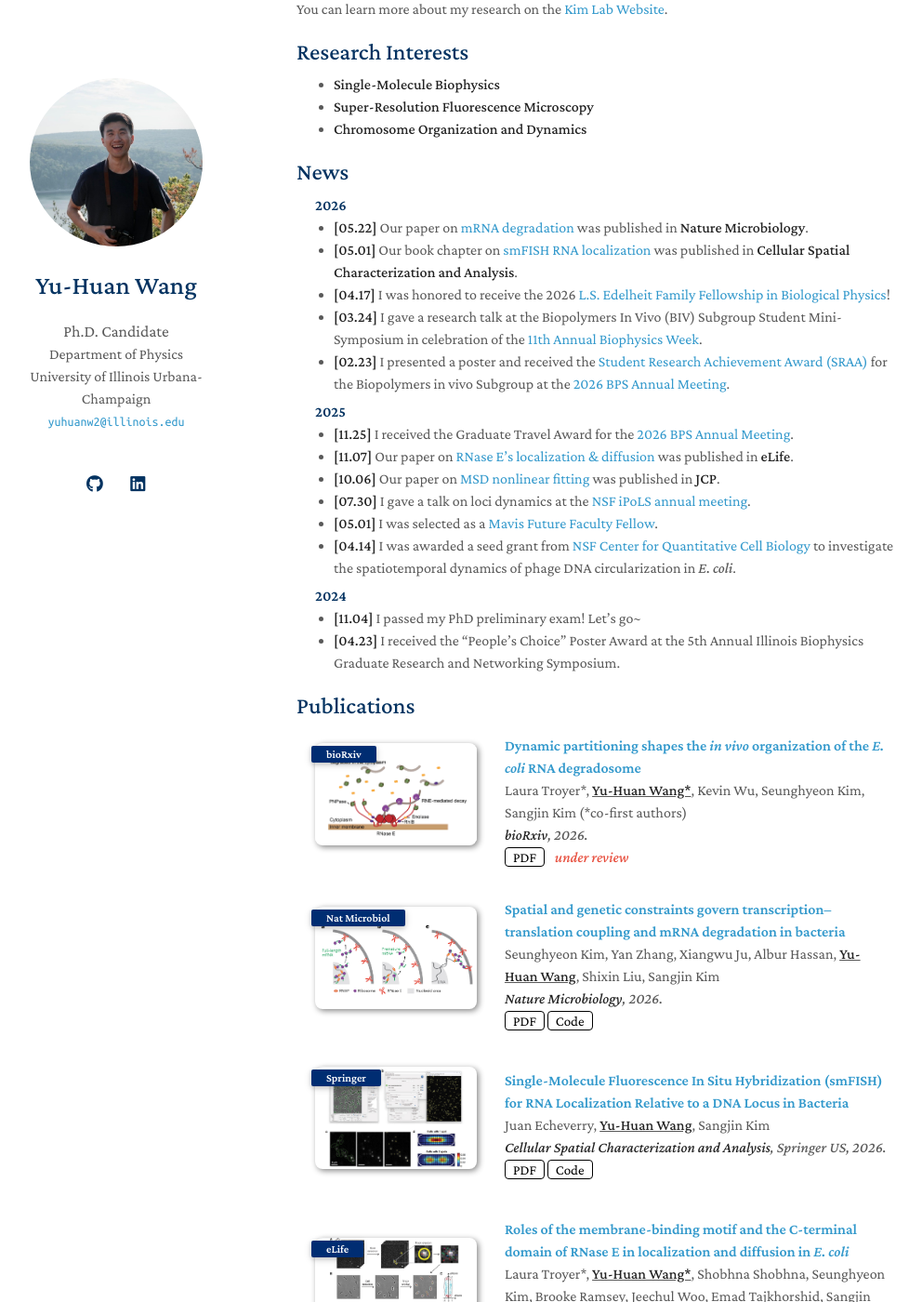
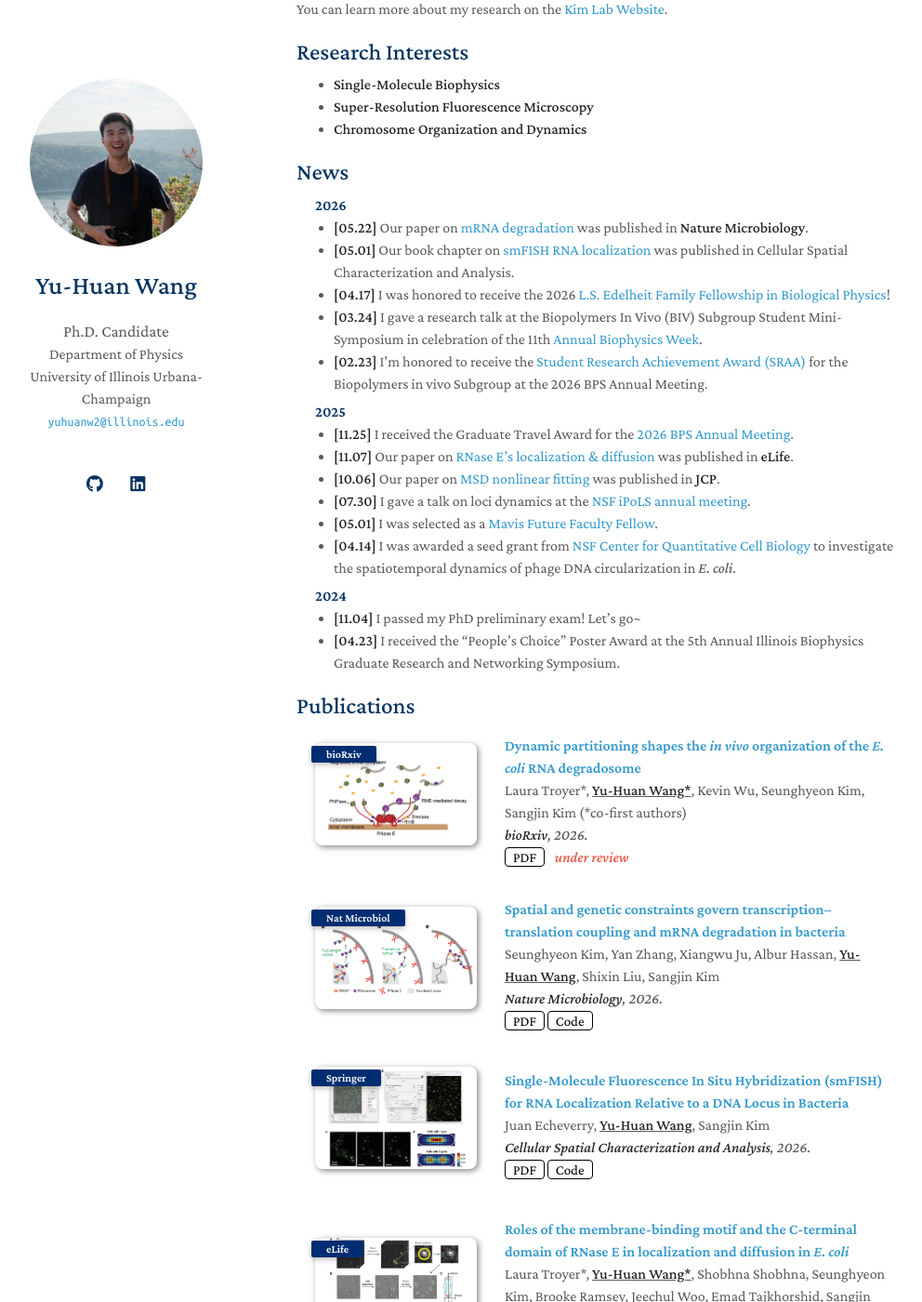
Before and after one commit to wangyh1949/wangyh1949.github.io, a Jekyll site: the page built from index.md, in a window 1280 px wide and 1400 px high, scrolled down 310 px. Shown: the whole window at 93% size, without its empty margins (151-1143 px from the left). Built offline with Jekyll 4.4.1, drawn with Linux system fonts in a browser that asks for light colours; a style sheet for code colours, icons or effects is not loaded.

Commit message:
Revert "update"
This reverts commit 8b78ed1f6b3fb5079fec857e9c280e295bf09425.

```diff
--- a/_data/publications.yml
+++ b/_data/publications.yml
@@ -21,7 +21,7 @@ main:
   - title: Single-Molecule Fluorescence In Situ Hybridization (smFISH) for RNA Localization Relative to a DNA Locus in Bacteria
     authors: Juan Echeverry, <u><strong>Yu-Huan Wang</strong></u>, Sangjin Kim
     journal_short: Springer
-    journal: <strong>Cellular Spatial Characterization and Analysis</strong>, Springer US, 2026.
+    journal: <strong>Cellular Spatial Characterization and Analysis</strong>, 2026.
     link: https://link.springer.com/protocol/10.1007/978-1-0716-5027-1_9
     pdf: ./assets/paper/2026_Echeverry_springer.pdf
     code: https://github.com/sjkimlab/FISH2025
--- a/index.md
+++ b/index.md
@@ -20,10 +20,10 @@ You can learn more about my research on the [Kim Lab Website](https://www.sjkiml
 
 #### 2026
 - **[05.22]** Our paper on [mRNA degradation](https://www.nature.com/articles/s41564-026-02374-8) was published in **Nature Microbiology**.
-- **[05.01]** Our book chapter on [smFISH RNA localization](https://link.springer.com/protocol/10.1007/978-1-0716-5027-1_9) was published in **Cellular Spatial Characterization and Analysis**.
+- **[05.01]** Our book chapter on [smFISH RNA localization](https://link.springer.com/protocol/10.1007/978-1-0716-5027-1_9) was published in Cellular Spatial Characterization and Analysis.
 - **[04.17]** I was honored to receive the 2026 [L.S. Edelheit Family Fellowship in Biological Physics](https://physics.illinois.edu/people/honors-and-awards/graduate-awards)!
-- **[03.24]** I gave a research talk at the Biopolymers In Vivo (BIV) Subgroup Student Mini-Symposium in celebration of the [11th Annual Biophysics Week](https://www.biophysics.org/biophysics-week#/).
-- **[02.23]** I presented a poster and received the [Student Research Achievement Award (SRAA)](https://www.biophysics.org/news-room/biophysical-society-selects-student-research-achievement-award-winners-47) for the Biopolymers in vivo Subgroup at the [2026 BPS Annual Meeting](https://www.biophysics.org/2026meeting#/).
+- **[03.24]** I gave a research talk at the Biopolymers In Vivo (BIV) Subgroup Student Mini-Symposium in celebration of the 11th [Annual Biophysics Week](https://www.biophysics.org/biophysics-week#/).
+- **[02.23]** I'm honored to receive the [Student Research Achievement Award (SRAA)](https://www.biophysics.org/news-room/biophysical-society-selects-student-research-achievement-award-winners-47) for the Biopolymers in vivo Subgroup at the 2026 BPS Annual Meeting.
 
 #### 2025
 - **[11.25]** I received the Graduate Travel Award for the [2026 BPS Annual Meeting](https://www.biophysics.org/2026meeting#/).
```
